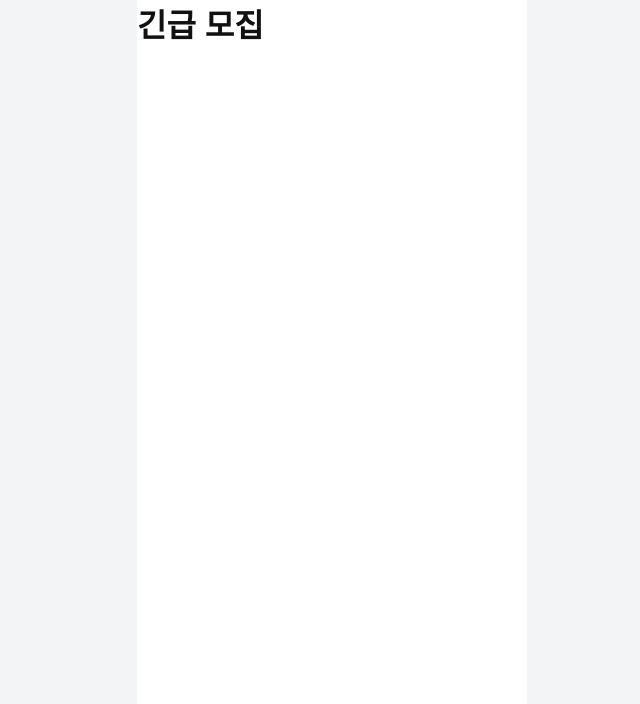
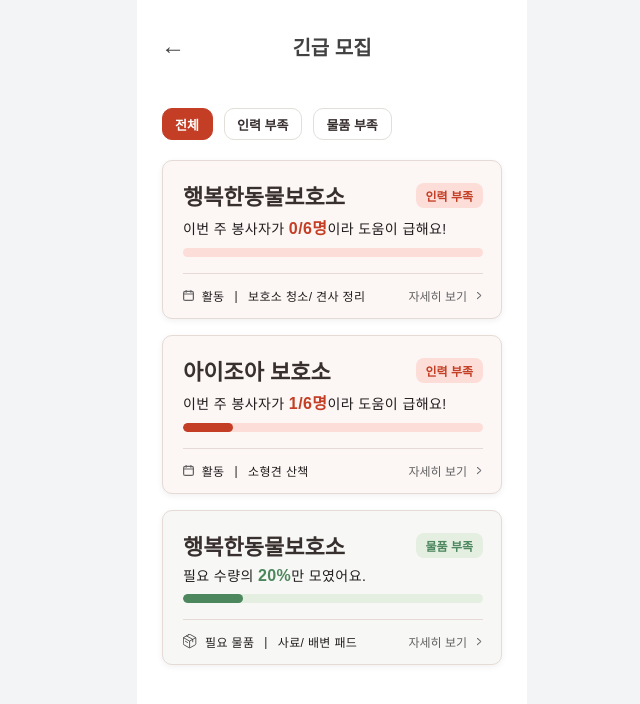
Before and after one commit to Line4Hackathon-JjongGeut/FE, a React (Vite) app: page /urgent in a window 1280 px wide. Shown: the top 704 px of the page, without its empty margins (308-948 px from the left). Built offline with nearby package versions, Linux system fonts and the light colour scheme; a web font is replaced by a local one.

Commit message:
feat: 긴급 모집 페이지 구현

```diff
--- /dev/null
+++ b/src/components/home/UrgentDetailCard.jsx
@@ -0,0 +1,159 @@
+import styled from "styled-components";
+import { URGENT_LABELS } from "../../dummyData/home/homeDummy.js";
+import calendarIcon from "../../assets/icons/map/calendar.svg";
+import goodsIcon from "../../assets/icons/home/icon-goods.svg";
+import chevronIcon from "../../assets/icons/search/chevron.svg";
+
+/* 인력 부족은 빨강, 물품 부족은 초록 */
+const THEMES = {
+  staff: { background: "#fcf6f5", point: "#c33e24", light: "#fdddd8", icon: calendarIcon, needsLabel: "활동" },
+  goods: { background: "#f7f8f5", point: "#4c875e", light: "#e4eee1", icon: goodsIcon, needsLabel: "필요 물품" },
+};
+
+/* 긴급 모집 카드 */
+export default function UrgentDetailCard({ post, onDetailClick }) {
+  const theme = THEMES[post.type];
+  const isStaff = post.type === "staff";
+  const progress = isStaff ? (post.current / post.total) * 100 : post.percent;
+
+  return (
+    <Card $theme={theme}>
+      <Head>
+        <Shelter>{post.shelter}</Shelter>
+        <Badge $theme={theme}>{URGENT_LABELS[post.type]}</Badge>
+      </Head>
+
+      <Message>
+        {isStaff ? (
+          <>
+            이번 주 봉사자가{" "}
+            <Point $theme={theme}>
+              {post.current}/{post.total}명
+            </Point>
+            이라 도움이 급해요!
+          </>
+        ) : (
+          <>
+            필요 수량의 <Point $theme={theme}>{post.percent}%</Point>만 모였어요.
+          </>
+        )}
+      </Message>
+
+      <Track $theme={theme}>
+        <Fill $theme={theme} style={{ width: `${progress}%` }} />
+      </Track>
+
+      <Footer>
+        <Needs>
+          <img src={theme.icon} alt="" />
+          {theme.needsLabel}
+          <Bar>|</Bar>
+          {post.needs}
+        </Needs>
+        <DetailButton type="button" onClick={onDetailClick}>
+          자세히 보기
+          <Chevron src={chevronIcon} alt="" />
+        </DetailButton>
+      </Footer>
+    </Card>
+  );
+}
+
+const Card = styled.article`
+  padding: 18px 18px 14px 20px;
+  border: 1px solid #e5dad6;
+  border-radius: 10px;
+  background-color: ${({ $theme }) => $theme.background};
+  box-shadow: 0 2px 6px rgba(0, 0, 0, 0.06);
+`;
+
+const Head = styled.div`
+  display: flex;
+  align-items: center;
+  justify-content: space-between;
+`;
+
+const Shelter = styled.h2`
+  color: #382f2f;
+  font-size: 22px;
+  font-weight: 700;
+`;
+
+const Badge = styled.span`
+  padding: 4px 10px;
+  border-radius: 8px;
+  background-color: ${({ $theme }) => $theme.light};
+  color: ${({ $theme }) => $theme.point};
+  font-size: 12px;
+  font-weight: 700;
+`;
+
+const Message = styled.p`
+  margin-top: 4px;
+  color: #211d1d;
+  font-size: 14px;
+  font-weight: 500;
+  letter-spacing: 0.4px;
+`;
+
+const Point = styled.strong`
+  color: ${({ $theme }) => $theme.point};
+  font-size: 16px;
+  font-weight: 600;
+`;
+
+const Track = styled.div`
+  height: 9px;
+  margin-top: 9px;
+  overflow: hidden;
+  border-radius: 10.5px;
+  background-color: ${({ $theme }) => $theme.light};
+`;
+
+const Fill = styled.div`
+  height: 100%;
+  border-radius: 10.5px;
+  background-color: ${({ $theme }) => $theme.point};
+`;
+
+const Footer = styled.div`
+  display: flex;
+  align-items: center;
+  justify-content: space-between;
+  margin-top: 16px;
+  padding-top: 13px;
+  border-top: 1px solid #e5dad6;
+`;
+
+const Needs = styled.span`
+  display: flex;
+  gap: 8px;
+  align-items: center;
+  color: #211d1d;
+  font-size: 12px;
+  font-weight: 500;
+  letter-spacing: 0.36px;
+`;
+
+const Bar = styled.span`
+  margin: 0 2px;
+`;
+
+const DetailButton = styled.button`
+  display: flex;
+  gap: 8px;
+  align-items: center;
+  padding: 0;
+  border: 0;
+  background: transparent;
+  color: #626262;
+  font-size: 12px;
+  font-weight: 500;
+  cursor: pointer;
+`;
+
+const Chevron = styled.img`
+  width: 8px;
+  height: 5px;
+  transform: rotate(-90deg);
+`;
--- a/src/pages/Home/UrgentList.jsx
+++ b/src/pages/Home/UrgentList.jsx
@@ -1,10 +1,53 @@
+import { useState } from "react";
+import { useNavigate } from "react-router-dom";
 import styled from "styled-components";
+import BackHeader from "../../components/auth/BackHeader.jsx";
+import UrgentDetailCard from "../../components/home/UrgentDetailCard.jsx";
+import { URGENT_POSTS } from "../../dummyData/home/homeDummy.js";
+
+const FILTERS = [
+  { id: "all", label: "전체" },
+  { id: "staff", label: "인력 부족" },
+  { id: "goods", label: "물품 부족" },
+];
 
 /* 긴급 모집 화면 */
 export default function UrgentList() {
+  const navigate = useNavigate();
+  const [filter, setFilter] = useState("all");
+  const posts = filter === "all" ? URGENT_POSTS : URGENT_POSTS.filter((post) => post.type === filter);
+
   return (
     <Screen>
-      <h1>긴급 모집</h1>
+      <BackHeader title="긴급 모집" onBack={() => navigate(-1)} />
+
+      <Body>
+        <Filters role="radiogroup" aria-label="긴급 모집 종류">
+          {FILTERS.map((item) => (
+            <FilterChip
+              key={item.id}
+              type="button"
+              role="radio"
+              aria-checked={filter === item.id}
+              $active={filter === item.id}
+              onClick={() => setFilter(item.id)}
+            >
+              {item.label}
+            </FilterChip>
+          ))}
+        </Filters>
+
+        <Cards>
+          {posts.map((post) => (
+            <UrgentDetailCard
+              key={post.id}
+              post={post}
+              onDetailClick={() => navigate(`/shelters/${post.shelterId}`)}
+            />
+          ))}
+          {posts.length === 0 && <Empty>지금은 급하게 도움이 필요한 곳이 없어요.</Empty>}
+        </Cards>
+      </Body>
     </Screen>
   );
 }
@@ -15,3 +58,38 @@ const Screen = styled.div`
   min-height: 100dvh;
   background-color: #ffffff;
 `;
+
+const Body = styled.div`
+  display: flex;
+  flex-direction: column;
+  gap: 20px;
+  padding: 36px 25px 40px;
+`;
+
+const Filters = styled.div`
+  display: flex;
+  gap: 11px;
+`;
+
+const FilterChip = styled.button`
+  height: 32px;
+  padding: 0 13px 0 12px;
+  border: 1px solid ${({ $active }) => ($active ? "#c33e24" : "#e2ded8")};
+  border-radius: 10px;
+  background-color: ${({ $active }) => ($active ? "#c33e24" : "#ffffff")};
+  color: ${({ $active }) => ($active ? "#ffffff" : "#382f2f")};
+  font-size: 13px;
+  font-weight: 600;
+  cursor: pointer;
+`;
+
+const Cards = styled.div`
+  display: flex;
+  flex-direction: column;
+  gap: 16px;
+`;
+
+const Empty = styled.p`
+  color: #8a8a8a;
+  font-size: 14px;
+`;
```
Also changed, not shown: src/assets/icons/home/icon-goods.svg (added).
